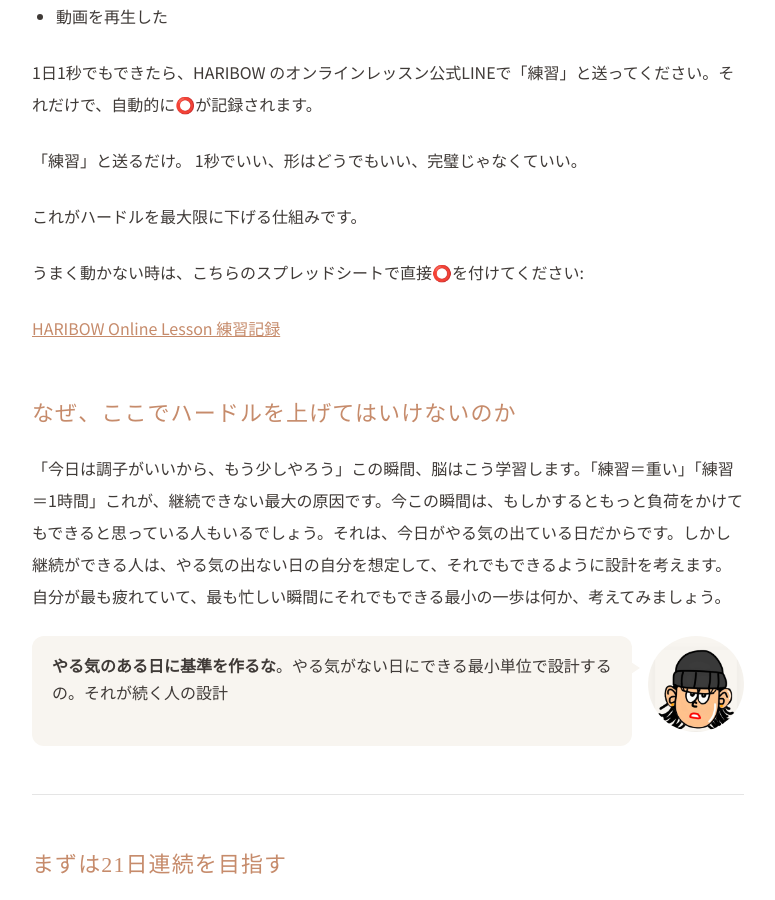
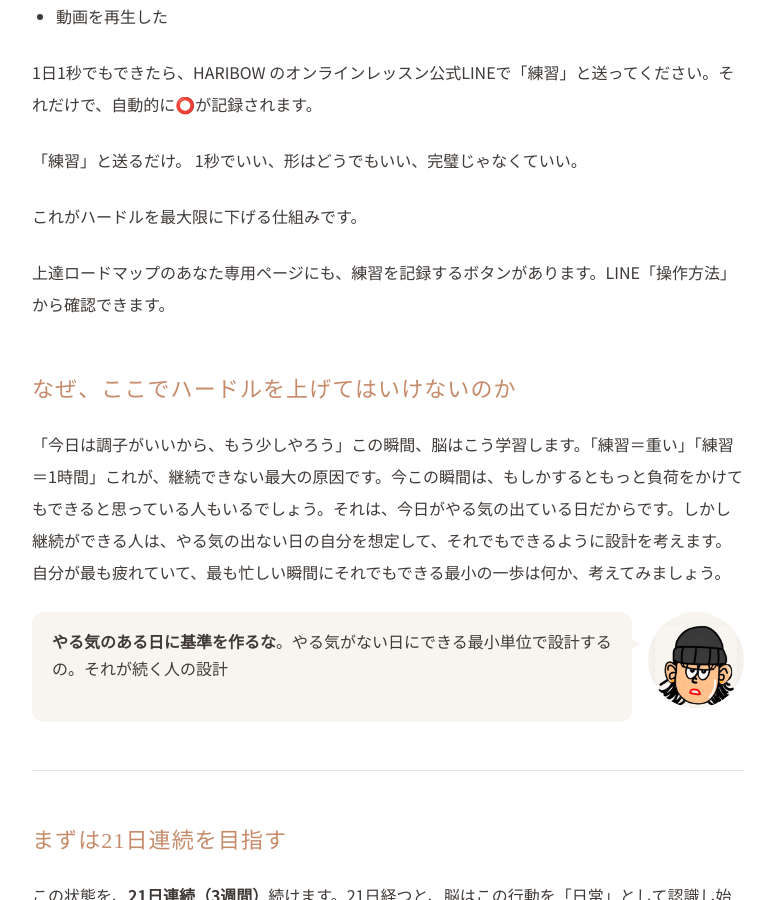
Before and after one commit to JunyaUnityDev/haribow-online-lesson-articles, a Jekyll site: the page built from _posts/2026-02-09-brain-design-practice.md, in a window 1280 px wide and 900 px high, scrolled down 15900 px. Shown: the whole window, without its empty margins (252-1027 px from the left). Built offline with Jekyll 4.4.1, drawn with Linux system fonts in a browser that asks for light colours; some web fonts are replaced.

Commit message:
Add roadmap practice button mention to brain-design article

```diff
--- a/_posts/2026-02-09-brain-design-practice.md
+++ b/_posts/2026-02-09-brain-design-practice.md
@@ -320,9 +320,7 @@ order: 1
 
 これがハードルを最大限に下げる仕組みです。
 
-うまく動かない時は、こちらのスプレッドシートで直接⭕️を付けてください:
-
-[HARIBOW Online Lesson 練習記録](https://docs.google.com/spreadsheets/d/1jyPEfKEq9t6ug1tSMaOaV1V0mraHyuQZW_x2LknB4Xg/edit)
+上達ロードマップのあなた専用ページにも、練習を記録するボタンがあります。LINE「操作方法」から確認できます。
 
 ### なぜ、ここでハードルを上げてはいけないのか
 
```
